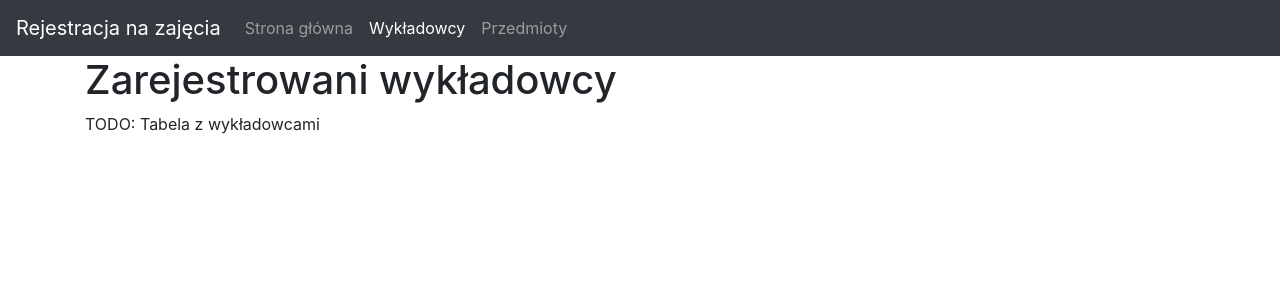
After one commit to wojteksz128/pwjs-class-registration, a Django app: page /lectures/ in a window 1280 px wide. The commit adds this page. Shown: the top 300 px of the page. Run offline with Django 3.2, Linux system fonts and the light colour scheme; some libraries are stand-ins or nearby versions.

Commit message:
Implement navbar

```diff
--- /dev/null
+++ b/class/register/navbar.py
@@ -0,0 +1,5 @@
+navItems = [
+    { 'title': 'Strona główna', 'url': '/' },
+    { 'title': 'Wykładowcy', 'url': '/lectures' },
+    { 'title': 'Przedmioty', 'url': '/subjects' },
+]
--- a/class/register/templates/includes/navbar.html
+++ b/class/register/templates/includes/navbar.html
@@ -1,5 +1,5 @@
 <nav class="navbar navbar-expand-lg navbar-dark bg-dark">
-    <a class="navbar-brand" href="#">Rejestracja na zajęcia</a>
+    <a class="navbar-brand" href="/">Rejestracja na zajęcia</a>
     <button class="navbar-toggler" type="button" data-toggle="collapse" data-target="#navbarSupportedContent"
         aria-controls="navbarSupportedContent" aria-expanded="false" aria-label="Toggle navigation">
         <span class="navbar-toggler-icon"></span>
@@ -7,15 +7,11 @@
 
     <div class="collapse navbar-collapse" id="navbarSupportedContent">
         <ul class="navbar-nav mr-auto">
-            <li class="nav-item active">
-                <a class="nav-link" href="/">Strona główna <span class="sr-only">(obecna)</span></a>
+            {% for item in navItems %}
+            <li class="nav-item{% if active == item %} active{% endif %}">
+                <a class="nav-link" href="{{ item.url }}">{{ item.title }}{% if active == item %} <span class="sr-only">(obecna)</span>{% endif %}</a>
             </li>
-            <li class="nav-item">
-                <a class="nav-link" href="/lectures">Wykładowcy</a>
-            </li>
-            <li class="nav-item">
-                <a class="nav-link" href="/subjects">Przedmioty</a>
-            </li>
+            {% endfor %}
         </ul>
     </div>
 </nav>
--- /dev/null
+++ b/class/register/templates/lectures.html
@@ -0,0 +1,8 @@
+{% extends 'template.html' %}
+{% block pageTitle %}Wykładowcy{% endblock pageTitle %}
+
+{% block pageHeader %}Zarejestrowani wykładowcy{% endblock pageHeader %}
+
+{% block pageContent %}
+<p>TODO: Tabela z wykładowcami</p>
+{% endblock pageContent %}
--- a/class/register/urls.py
+++ b/class/register/urls.py
@@ -2,5 +2,7 @@ from . import views
 from django.urls import path
 
 urlpatterns = [
+    path('lectures/', views.lectures),
+    path('subjects/', views.subjects),
     path('', views.main_window),
 ]
--- a/class/register/views.py
+++ b/class/register/views.py
@@ -1,5 +1,12 @@
 from django.shortcuts import render, render_to_response
+from . import navbar
 
 # Create your views here.
 def main_window(request):
-    return render_to_response('index.html')
+    return render_to_response('index.html', { 'navItems': navbar.navItems, 'active': navbar.navItems[0] })
+
+def lectures(request):
+    return render_to_response('lectures.html', { 'navItems': navbar.navItems, 'active': navbar.navItems[1] })
+
+def subjects(request):
+    return render_to_response('subjects.html', { 'navItems': navbar.navItems, 'active': navbar.navItems[2] })
```
Also changed, not shown: class/register/templates/subjects.html (added, +8 -0 lines).
